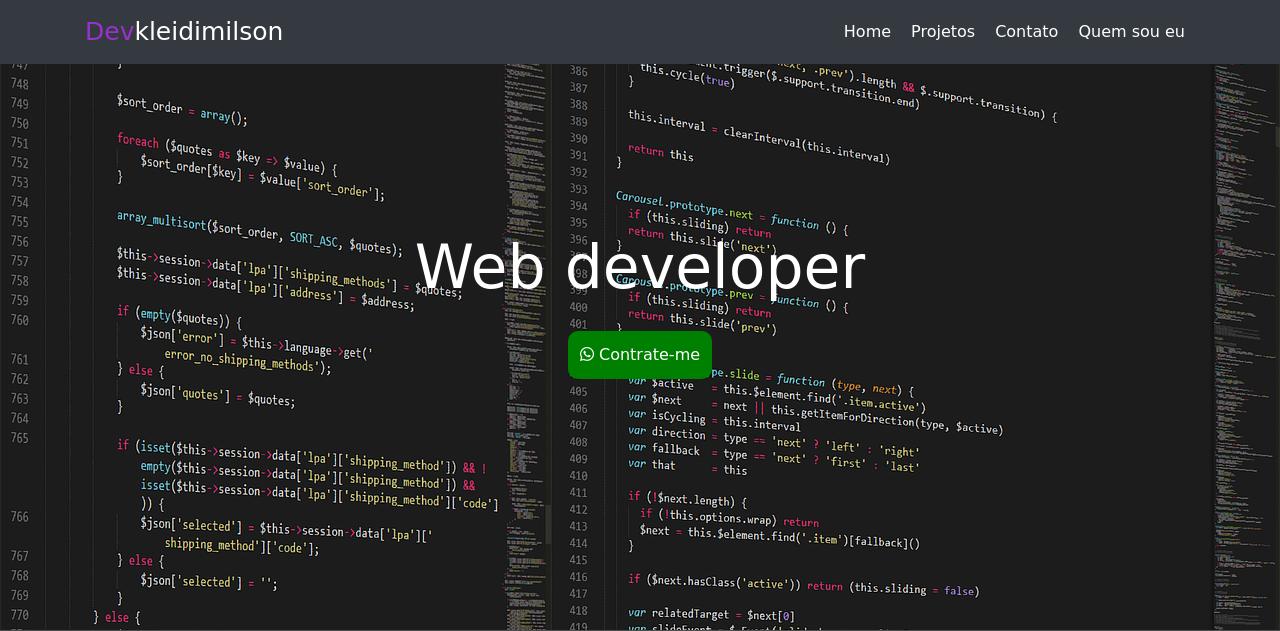
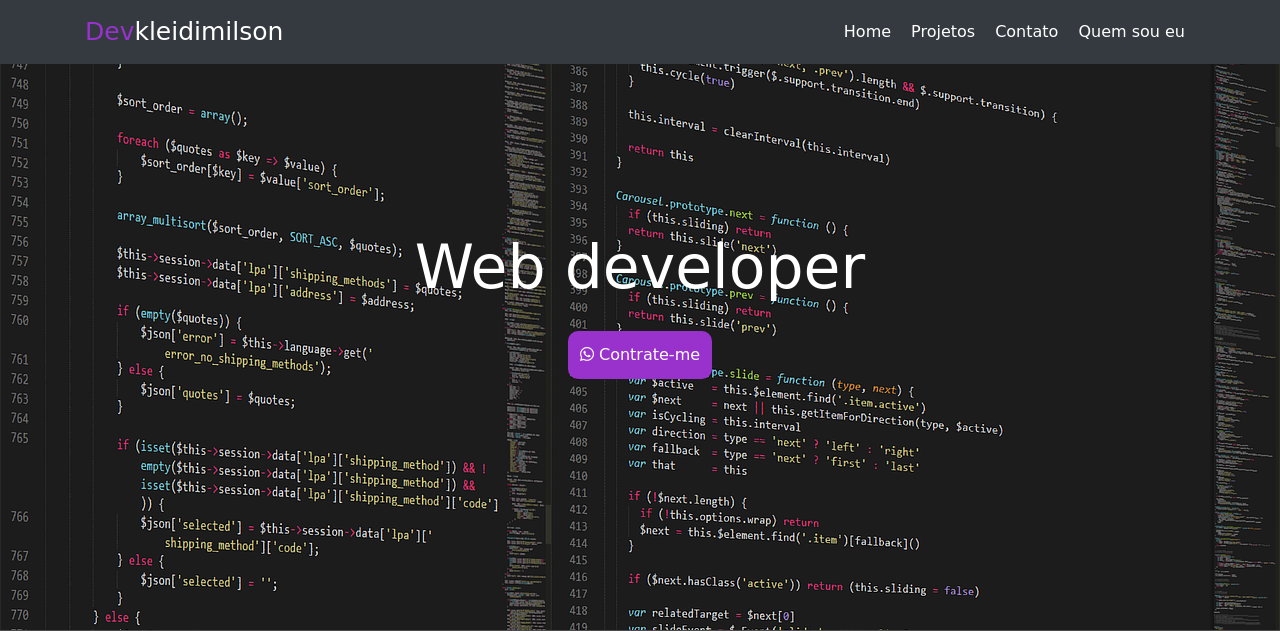
Before and after one commit to kleidimilson/Portifolio, a PHP site: page / in a window 1280 px wide. Shown: the top 631 px of the page. Run offline with PHP 8.4, Linux system fonts and the light colour scheme; some libraries are stand-ins or nearby versions; some web fonts are replaced.

Commit message:
Update main.css

```diff
--- a/estilos/main.css
+++ b/estilos/main.css
@@ -72,7 +72,7 @@ a:hover {
 
 
 #butao{
-    background: #008000	;
+    background: #9932CC	;
     border: none;
     padding: 12px;
     border-radius: 10px;
```
